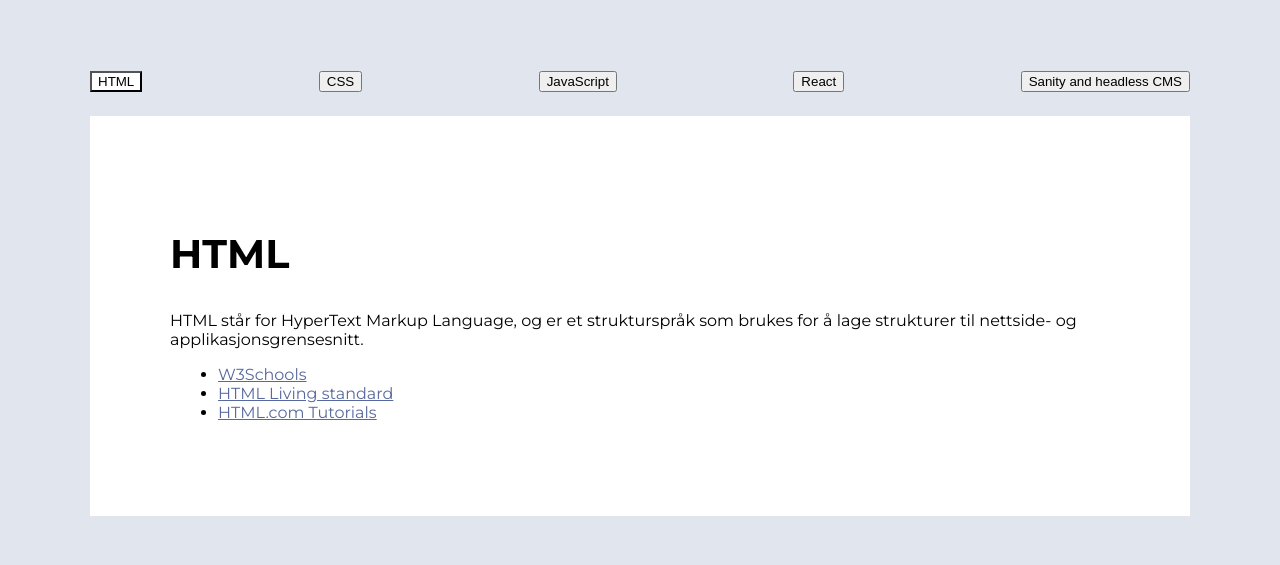
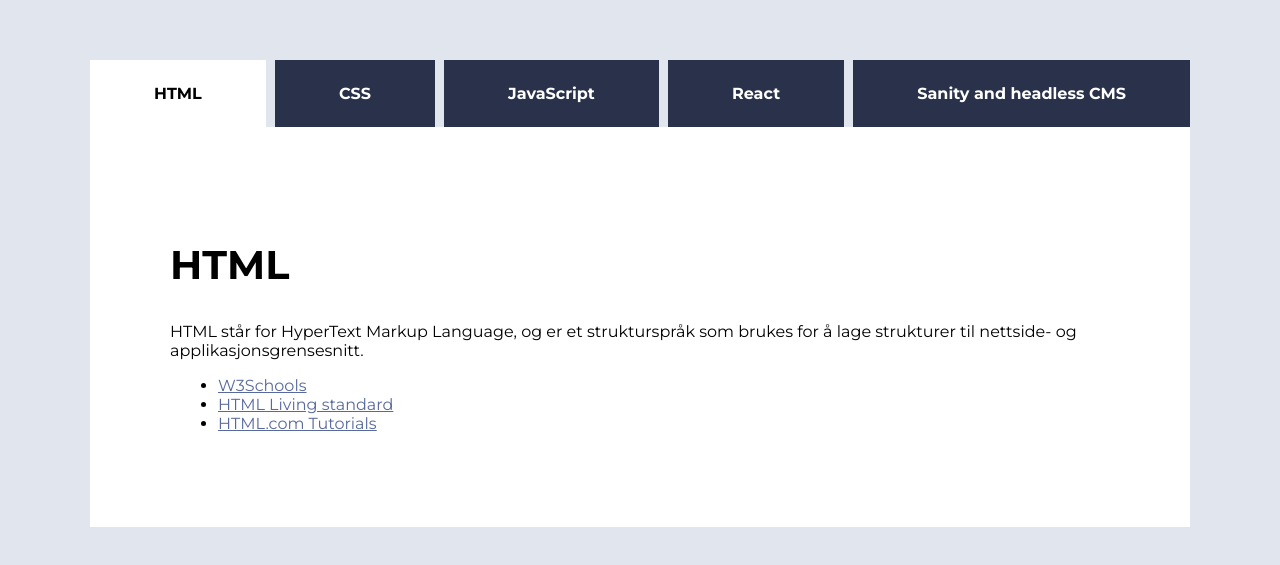
Before and after one commit to Critikaal/uin23ak3_resourceapp_group3, a React (Vite) app: page / in a window 1280 px wide. Shown: the part 107-672 px from the top of the page. Built offline with nearby package versions, Linux system fonts and the light colour scheme.

Commit message:
Fikset opp at boksen flytter på seg
Fikset sånn at boksen ikke flytter på seg når jeg endrer kategori

```diff
--- a/src/components/Layout.jsx
+++ b/src/components/Layout.jsx
@@ -8,7 +8,7 @@ export default function Layout({ resource }) {
   // lager en aktiv kategori som blir brukt til å skrive ut riktig data fra arrayen ressurser.js. Og useState er bare for å sette en default kategori
   const [activeCategory, setActiveCategory] = useState("HTML");
 
-  // Endrer sånn at kategorien blir satt til riktig i forhold til hvilken som blir trykket på.
+  // Endrer sånn at kategorien blir satt til riktig kategori i forhold til hvilken som blir trykket på.
   const handleCategoryChange = (category) => {
     setActiveCategory(category);
   };
--- a/src/styles/main.scss
+++ b/src/styles/main.scss
@@ -64,6 +64,10 @@ ul {
     height: 400px;
     overflow: auto;
     box-sizing: border-box;
+    width: 100%;
+    p {
+      width: 1000px
+    };
     ul {
         padding-left: 3rem;
     }
@@ -74,10 +78,10 @@ ul {
     justify-content: space-between;
     position: relative;
     list-style: none;
-    padding-bottom: 1.5rem;
+    // padding-bottom: 1.5rem;
 }
 
-nav ul li a {
+nav ul li button {
     font-family: $font-family;
     font-weight: 700;
     background-color: $button-background;
```
